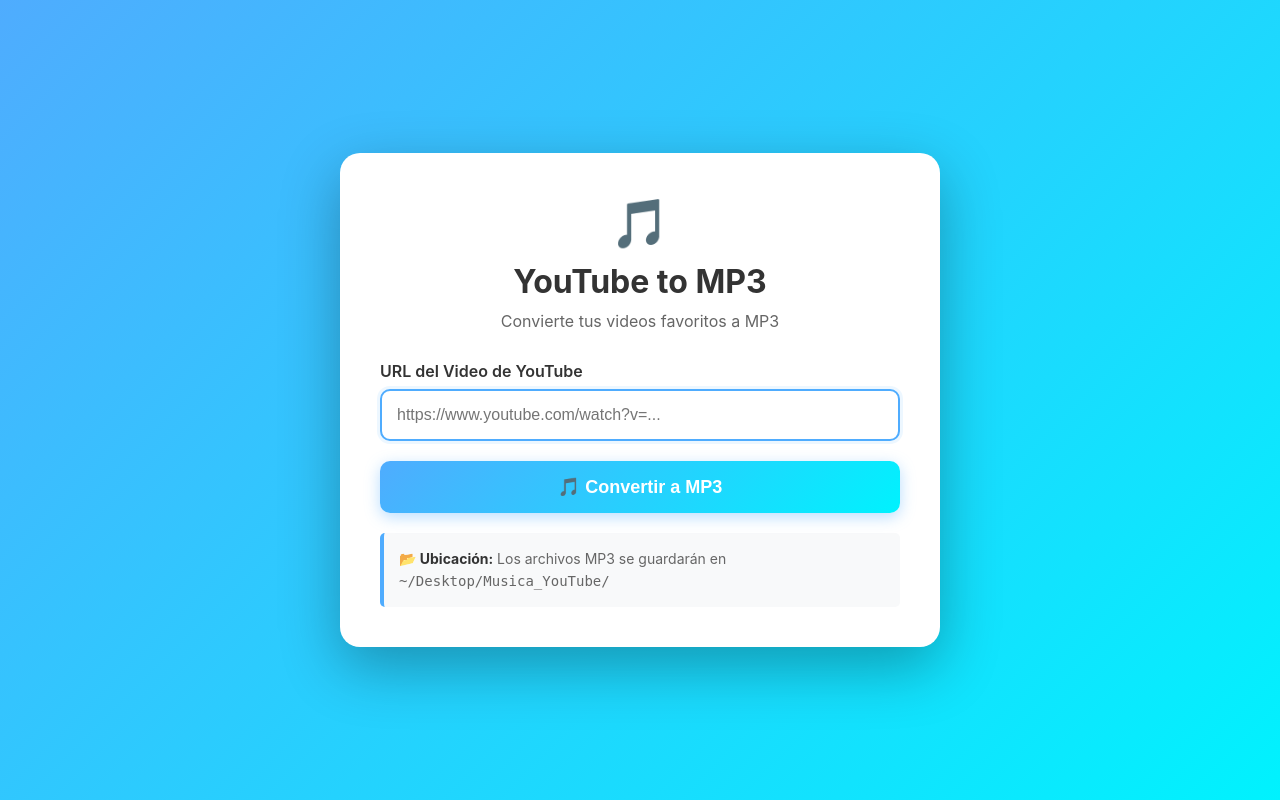
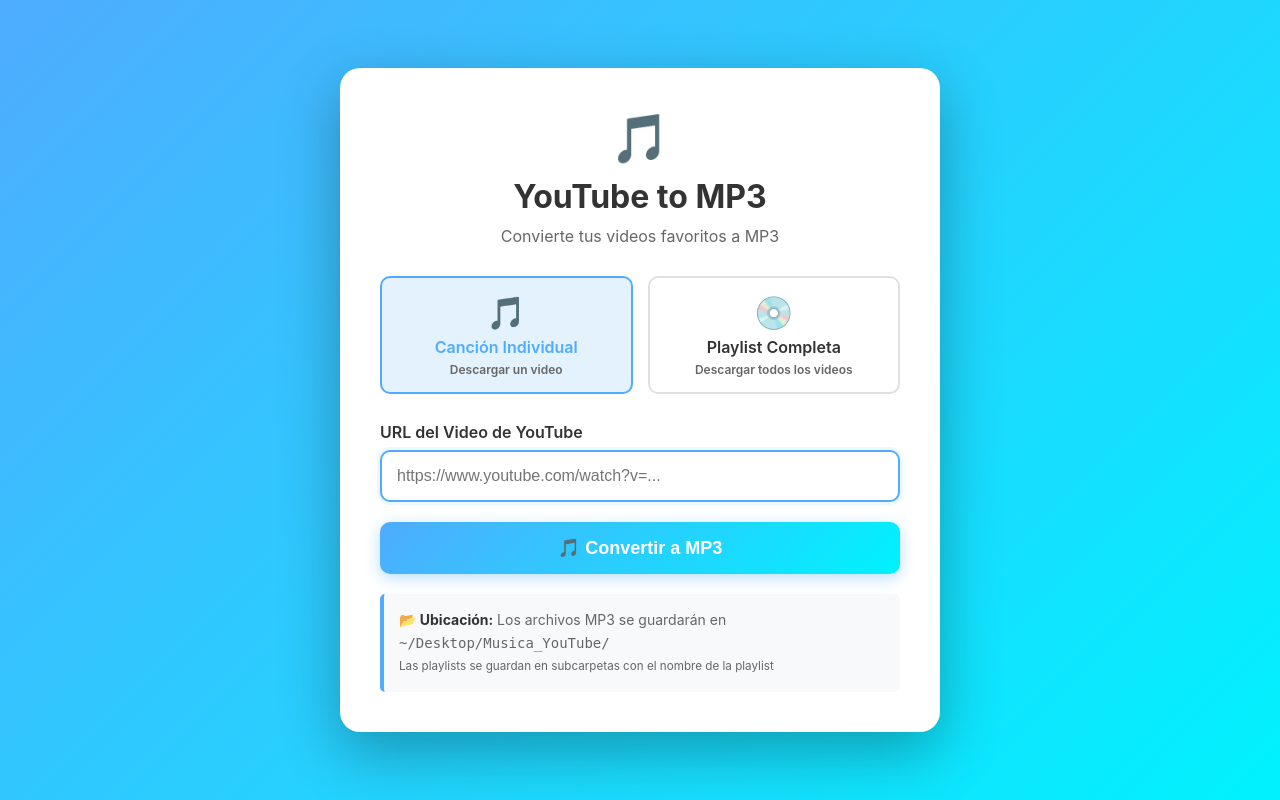
Before and after one commit to adairojass/youtube-to-mp3, a Flask app: page / in a window 1280 px wide. Run offline with Flask 3, Linux system fonts and the light colour scheme.

Commit message:
Add YouTube playlist download support
Add download_playlist_to_mp3 function to download and convert entire YouTube playlists to MP3 using yt-dlp (creates playlist subfolders, sets FFmpeg postprocessors and metadata). Update /convert route to accept a 'type' param and choose between single video or playlist download. Enhance UI: add selectable radio-card controls (single vs playlist), styles, placeholders and dynamic button text; update client JS to send the selected type, show appropriate loading messages, and display playlist-specific success info. Includes basic error handling and keeps existing single-download behavior.

```diff
--- a/app.py
+++ b/app.py
@@ -99,6 +99,80 @@ def download_youtube_to_mp3(url, output_folder=None):
             'message': f'Error al descargar: {str(e)}'
         }
 
+def download_playlist_to_mp3(url, output_folder=None):
+    """
+    Descarga una playlist completa de YouTube y convierte todos los videos a MP3
+
+    Args:
+        url: URL de la playlist de YouTube
+        output_folder: Carpeta de destino
+
+    Returns:
+        dict: Información de los archivos descargados o error
+    """
+    if output_folder is None:
+        output_folder = get_desktop_path()
+
+    # Crear la carpeta si no existe
+    os.makedirs(output_folder, exist_ok=True)
+
+    # Configuración de yt-dlp para playlists
+    ydl_opts = {
+        'format': 'bestaudio/best',
+        'postprocessors': [
+            {
+                'key': 'FFmpegExtractAudio',
+                'preferredcodec': 'mp3',
+                'preferredquality': '192',
+            },
+            {
+                'key': 'FFmpegMetadata',
+                'add_metadata': True,
+            },
+        ],
+        'outtmpl': os.path.join(output_folder, '%(playlist)s', '%(playlist_index)s - %(title)s.%(ext)s'),
+        'quiet': True,
+        'no_warnings': True,
+        'noplaylist': False,  # Permitir playlists
+        'extract_flat': False,
+        'nocheckcertificate': True,
+        'writethumbnail': False,
+        'add_metadata': True,
+        'postprocessor_args': {
+            'FFmpegMetadata': ['-metadata', 'artist=%(uploader)s', '-metadata', 'title=%(title)s']
+        },
+    }
+
+    try:
+        with yt_dlp.YoutubeDL(ydl_opts) as ydl:
+            info = ydl.extract_info(url, download=True)
+
+            # Verificar si es una playlist
+            if 'entries' in info:
+                playlist_title = info.get('title', 'Playlist')
+                total_videos = len(info['entries'])
+
+                return {
+                    'success': True,
+                    'playlist_title': playlist_title,
+                    'total_videos': total_videos,
+                    'message': f'¡Playlist descargada! {playlist_title} - {total_videos} canciones'
+                }
+            else:
+                # Si no es una playlist, descargar como canción individual
+                title = info.get('title', 'Unknown')
+                return {
+                    'success': True,
+                    'title': title,
+                    'message': f'¡Descarga completada! {title}'
+                }
+
+    except Exception as e:
+        return {
+            'success': False,
+            'message': f'Error al descargar playlist: {str(e)}'
+        }
+
 @app.route('/')
 def index():
     """Página principal"""
@@ -110,6 +184,7 @@ def convert():
     try:
         data = request.get_json()
         url = data.get('url', '').strip()
+        download_type = data.get('type', 'single')  # 'single' o 'playlist'
 
         if not url:
             return jsonify({
@@ -117,8 +192,11 @@ def convert():
                 'message': 'Por favor ingresa una URL válida'
             }), 400
 
-        # Descargar y convertir
-        result = download_youtube_to_mp3(url)
+        # Descargar según el tipo seleccionado
+        if download_type == 'playlist':
+            result = download_playlist_to_mp3(url)
+        else:
+            result = download_youtube_to_mp3(url)
 
         return jsonify(result)
 
--- a/templates/index.html
+++ b/templates/index.html
@@ -182,6 +182,70 @@
         .info-box strong {
             color: #333;
         }
+
+        .download-type {
+            display: flex;
+            gap: 15px;
+            margin-bottom: 20px;
+        }
+
+        .download-type label {
+            flex: 1;
+            cursor: pointer;
+        }
+
+        .radio-card {
+            border: 2px solid #e0e0e0;
+            border-radius: 10px;
+            padding: 15px;
+            text-align: center;
+            transition: all 0.3s ease;
+            background: white;
+        }
+
+        .radio-card:hover {
+            border-color: #4facfe;
+            background: #f8f9fa;
+        }
+
+        .radio-card input[type="radio"] {
+            display: none;
+        }
+
+        .radio-card input[type="radio"]:checked + .card-content {
+            color: #4facfe;
+        }
+
+        .radio-card input[type="radio"]:checked ~ .radio-card {
+            border-color: #4facfe;
+            background: #e3f2fd;
+        }
+
+        .radio-card.selected {
+            border-color: #4facfe;
+            background: #e3f2fd;
+        }
+
+        .card-content {
+            display: flex;
+            flex-direction: column;
+            align-items: center;
+            gap: 5px;
+        }
+
+        .card-icon {
+            font-size: 32px;
+        }
+
+        .card-title {
+            font-weight: 600;
+            font-size: 16px;
+        }
+
+        .card-description {
+            font-size: 12px;
+            color: #666;
+        }
     </style>
 </head>
 <body>
@@ -193,6 +257,25 @@
         </div>
 
         <form id="convertForm">
+            <div class="download-type">
+                <label class="radio-card selected" id="singleCard">
+                    <input type="radio" name="downloadType" value="single" checked>
+                    <div class="card-content">
+                        <div class="card-icon">🎵</div>
+                        <div class="card-title">Canción Individual</div>
+                        <div class="card-description">Descargar un video</div>
+                    </div>
+                </label>
+                <label class="radio-card" id="playlistCard">
+                    <input type="radio" name="downloadType" value="playlist">
+                    <div class="card-content">
+                        <div class="card-icon">💿</div>
+                        <div class="card-title">Playlist Completa</div>
+                        <div class="card-description">Descargar todos los videos</div>
+                    </div>
+                </label>
+            </div>
+
             <div class="form-group">
                 <label for="url">URL del Video de YouTube</label>
                 <input
@@ -217,7 +300,8 @@
         <div class="info-box">
             <p>
                 <strong>📂 Ubicación:</strong> Los archivos MP3 se guardarán en<br>
-                <code>~/Desktop/Musica_YouTube/</code>
+                <code>~/Desktop/Musica_YouTube/</code><br>
+                <small>Las playlists se guardan en subcarpetas con el nombre de la playlist</small>
             </p>
         </div>
     </div>
@@ -228,6 +312,26 @@
         const btnConvert = document.getElementById('btnConvert');
         const loader = document.getElementById('loader');
         const alert = document.getElementById('alert');
+        const singleCard = document.getElementById('singleCard');
+        const playlistCard = document.getElementById('playlistCard');
+        const radioButtons = document.querySelectorAll('input[name="downloadType"]');
+
+        // Manejar clicks en las tarjetas
+        radioButtons.forEach(radio => {
+            radio.addEventListener('change', function() {
+                if (this.value === 'single') {
+                    singleCard.classList.add('selected');
+                    playlistCard.classList.remove('selected');
+                    btnConvert.innerHTML = '🎵 Convertir a MP3';
+                    urlInput.placeholder = 'https://www.youtube.com/watch?v=...';
+                } else {
+                    playlistCard.classList.add('selected');
+                    singleCard.classList.remove('selected');
+                    btnConvert.innerHTML = '💿 Descargar Playlist';
+                    urlInput.placeholder = 'https://www.youtube.com/playlist?list=...';
+                }
+            });
+        });
 
         function showAlert(message, type) {
             alert.textContent = message;
@@ -244,12 +348,14 @@
         function setLoading(isLoading) {
             if (isLoading) {
                 btnConvert.disabled = true;
-                btnConvert.textContent = 'Convirtiendo...';
+                const downloadType = document.querySelector('input[name="downloadType"]:checked').value;
+                btnConvert.textContent = downloadType === 'playlist' ? 'Descargando Playlist...' : 'Convirtiendo...';
                 loader.style.display = 'block';
                 alert.style.display = 'none';
             } else {
                 btnConvert.disabled = false;
-                btnConvert.textContent = '🎵 Convertir a MP3';
+                const downloadType = document.querySelector('input[name="downloadType"]:checked').value;
+                btnConvert.innerHTML = downloadType === 'playlist' ? '💿 Descargar Playlist' : '🎵 Convertir a MP3';
                 loader.style.display = 'none';
             }
         }
@@ -258,6 +364,7 @@
             e.preventDefault();
 
             const url = urlInput.value.trim();
+            const downloadType = document.querySelector('input[name="downloadType"]:checked').value;
 
             if (!url) {
                 showAlert('Por favor ingresa una URL válida', 'error');
@@ -270,7 +377,12 @@
             }
 
             setLoading(true);
-            showAlert('Descargando y convirtiendo... Esto puede tomar unos minutos.', 'info');
+
+            const loadingMessage = downloadType === 'playlist'
+                ? 'Descargando playlist completa... Esto puede tomar varios minutos según la cantidad de videos.'
+                : 'Descargando y convirtiendo... Esto puede tomar unos minutos.';
+
+            showAlert(loadingMessage, 'info');
 
             try {
                 const response = await fetch('/convert', {
@@ -278,13 +390,22 @@
                     headers: {
                         'Content-Type': 'application/json',
                     },
-                    body: JSON.stringify({ url: url })
+                    body: JSON.stringify({
+                        url: url,
+                        type: downloadType
+                    })
                 });
 
                 const data = await response.json();
 
                 if (data.success) {
-                    showAlert(`✅ ${data.message}\n📂 Archivo guardado en Desktop/Musica_YouTube/`, 'success');
+                    let successMessage = '';
+                    if (downloadType === 'playlist' && data.total_videos) {
+                        successMessage = `✅ ${data.message}\n📂 Archivos guardados en Desktop/Musica_YouTube/${data.playlist_title}/`;
+                    } else {
+                        successMessage = `✅ ${data.message}\n📂 Archivo guardado en Desktop/Musica_YouTube/`;
+                    }
+                    showAlert(successMessage, 'success');
                     urlInput.value = '';
                 } else {
                     showAlert(`❌ ${data.message}`, 'error');
```
